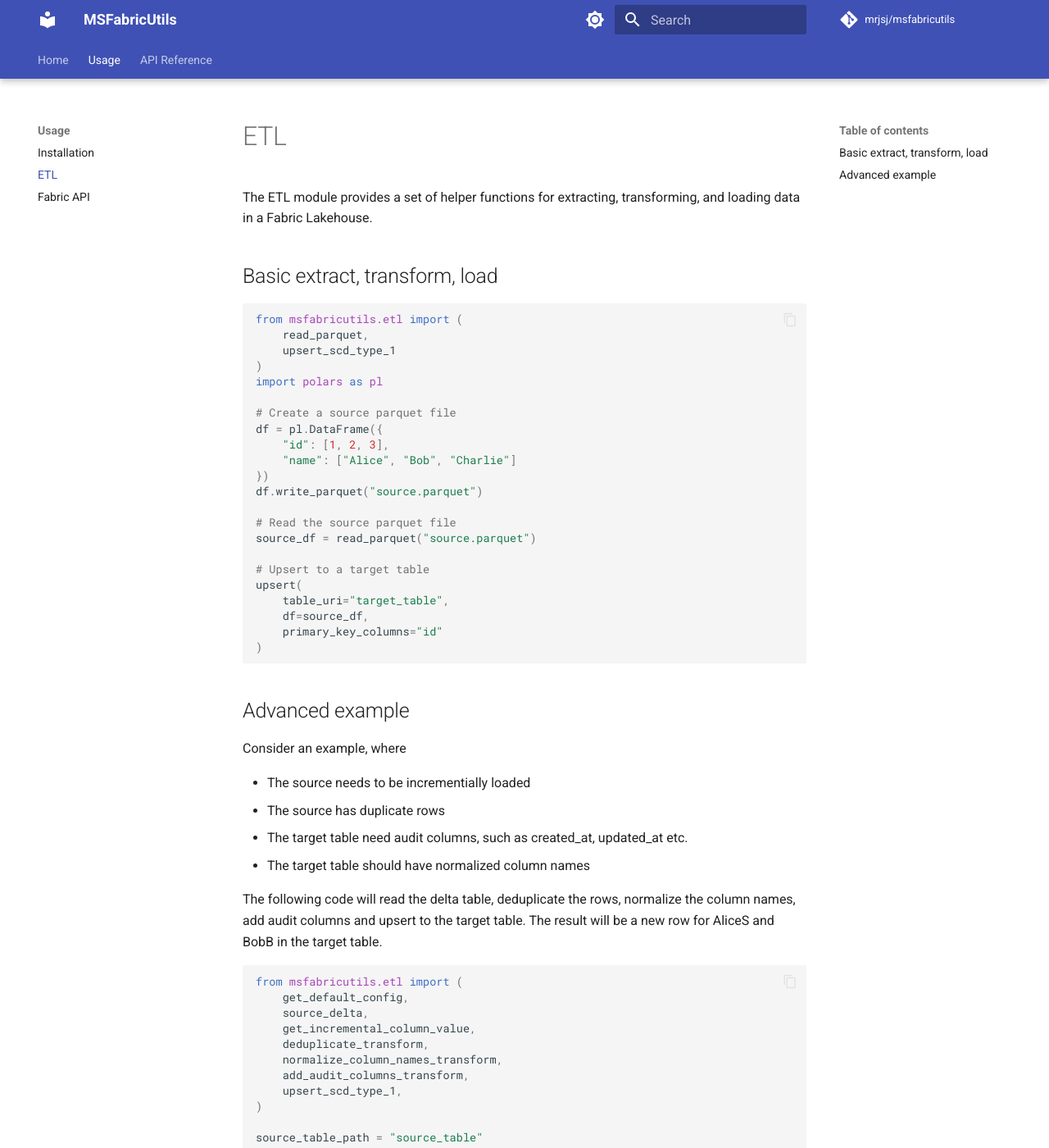
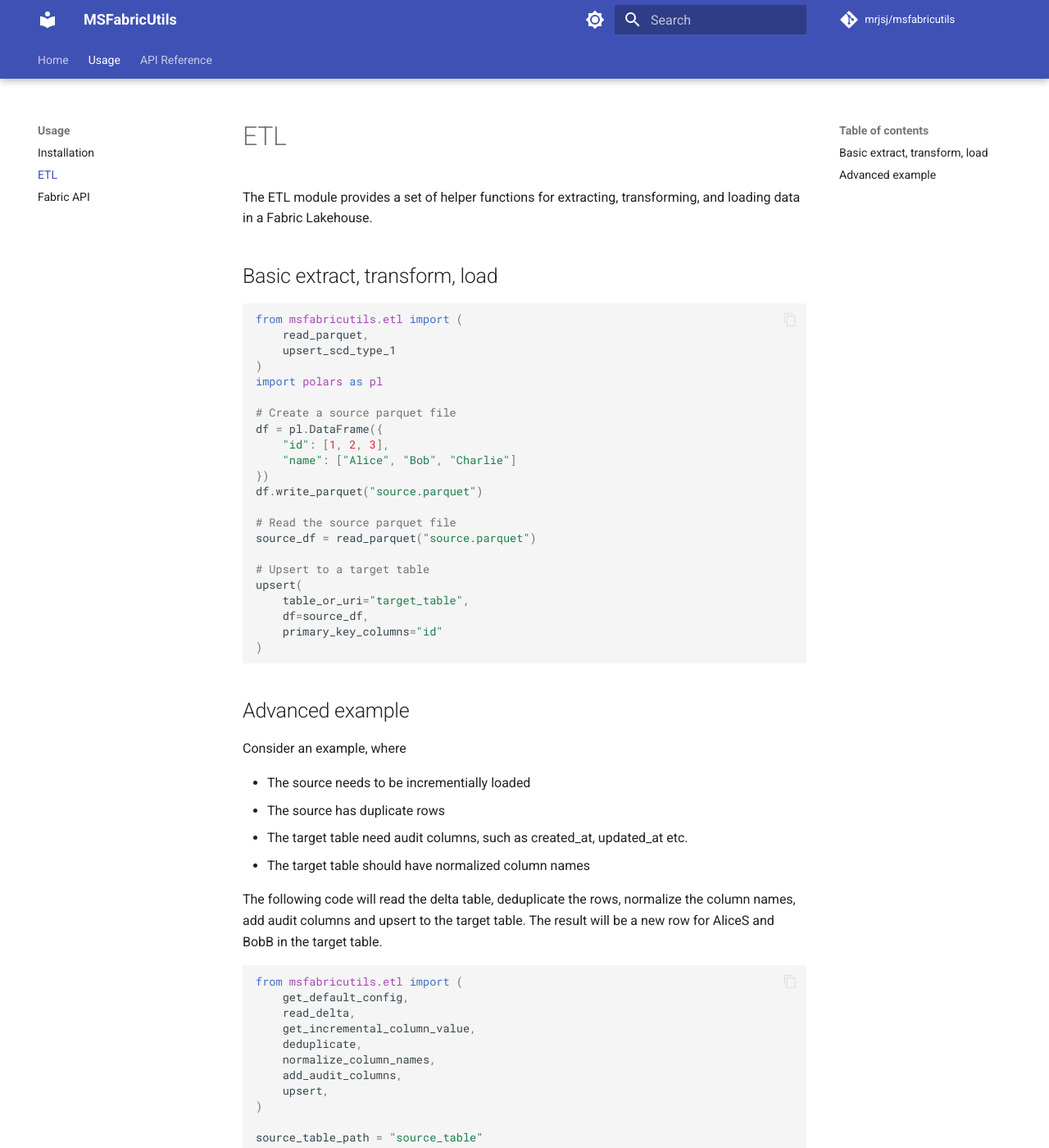
Before and after one commit to mrjsj/msfabricutils, an MkDocs documentation site: the page built from docs/usage/etl.md, in a window 1280 px wide and 1400 px high. Shown: the whole window at 82% size. Built offline with MkDocs 1.6.1 and Material for MkDocs 9.7.7, drawn with Linux system fonts in a browser that asks for light colours; comment, search, counter and statistics services are not loaded.

Commit message:
updated docs

````diff
--- a/docs/usage/etl.md
+++ b/docs/usage/etl.md
@@ -25,7 +25,7 @@
 
 # Upsert to a target table
 upsert(
-    table_uri="target_table",
+    table_or_uri="target_table",
     df=source_df,
     primary_key_columns="id"
 )
@@ -48,12 +48,12 @@
 ```python
 from msfabricutils.etl import (
     get_default_config,
-    source_delta,
+    read_delta,
     get_incremental_column_value,
-    deduplicate_transform,
-    normalize_column_names_transform,
-    add_audit_columns_transform,
-    upsert_scd_type_1,
+    deduplicate,
+    normalize_column_names,
+    add_audit_columns,
+    upsert,
 )
 
 source_table_path = "source_table"
--- a/mkdocs.yml
+++ b/mkdocs.yml
@@ -63,17 +63,17 @@
     - usage/etl.md
     - usage/fabric-api.md
   - API Reference:
-    - Common:
-      - common/fabric-duckdb-connection.md
-      - common/utilities.md
     - Core:
       - core/authentication.md
       - core/fabric-api.md
     - ETL:
       - etl/index.md
-      - etl/sources.md
-      - etl/transforms.md
-      - etl/sinks.md
+      - etl/read.md
+      - etl/transform.md
+      - etl/load.md
+    - Common:
+      - common/fabric-duckdb-connection.md
+      - common/utilities.md
 
 # Formatting options
 markdown_extensions:
````
Also changed, not shown: docs/etl/index.md (+3 -1 lines), docs/etl/load.md (added, +3 -0 lines), docs/etl/read.md (added, +4 -0 lines), docs/etl/sinks.md (deleted, +0 -3 lines), docs/etl/sources.md (deleted, +0 -3 lines), docs/etl/transform.md (added, +3 -0 lines), docs/etl/transforms.md (deleted, +0 -3 lines), 4 other files.
